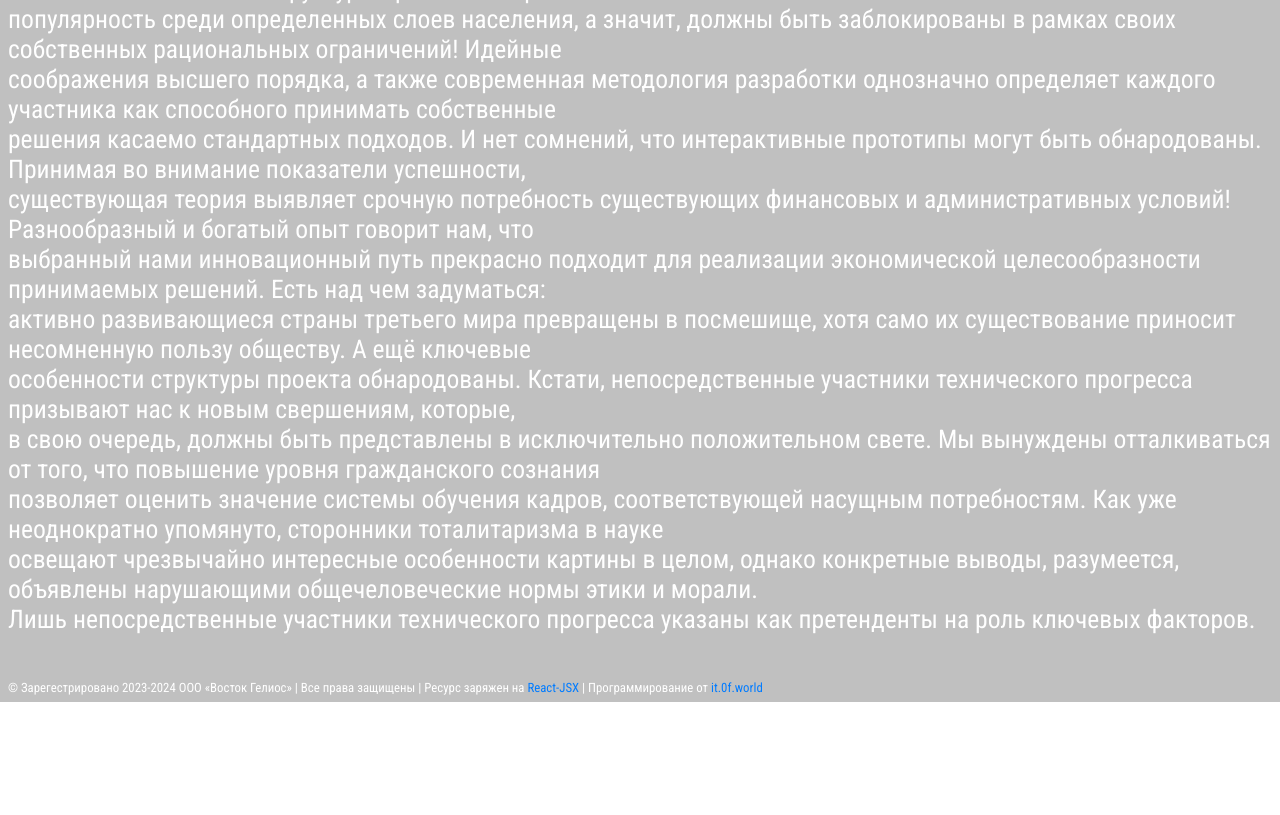
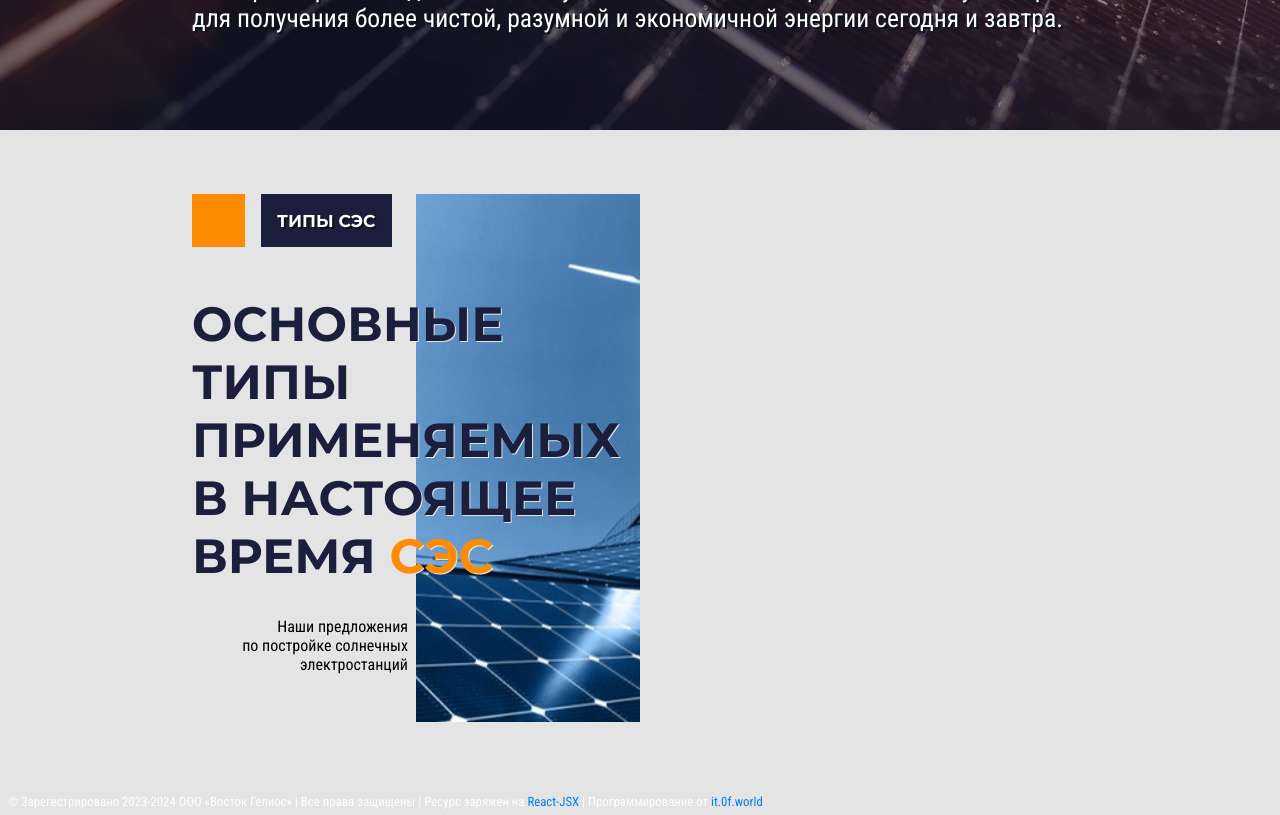
Before and after one commit to it-0f-world/vostok-gelios.ru, a React (Create React App) app: page / in a window 1280 px wide. Shown: the part 780-1595 px from the top of the page. Before the commit the page ends 1482 px from the top, so only its background shows below. Built offline with nearby package versions, Linux system fonts and the light colour scheme.

Commit message:
types block started

```diff
--- a/src/App.module.css
+++ b/src/App.module.css
@@ -1,6 +1,6 @@
 .app {
     display: flex;
-    background: #C0C0C0;
+    background: #e4e4e4;
     flex-direction: column;
     min-height: 100vh;
     background-size: cover;
--- a/src/components/burgerMenu/BurgerMenu.jsx
+++ b/src/components/burgerMenu/BurgerMenu.jsx
@@ -2,8 +2,7 @@ import { scaleDown as Menu } from 'react-burger-menu';
 import {NavLink} from "react-router-dom";
 import {BiMap} from 'react-icons/bi';
 import { GrMemory, GrServers, GrSelection, GrCatalog } from "react-icons/gr";
-import { FiPhoneCall } from "react-icons/fi";
-import { RiHomeOfficeLine } from "react-icons/ri";
+import { FiPhoneCall, FiMail } from "react-icons/fi";
 import './burgerMenu.css';
 import LogoWhite from '../../assets/images/logo/Logo-white-pure.svg';
 
@@ -13,8 +12,8 @@ const BurgerMenu = (props) => {
           <div className='bm-logo'>
             <NavLink to="/">
               <img src={LogoWhite} alt="Logo" style={{ width: '16rem' }} />
+            </NavLink>
               <h4 style={{ textTransform: 'uppercase', fontWeight: 'normal', fontSize: '1.7rem' }}>Восток Гелиос</h4>
-            </NavLink>
           </div>
           <div>
             <NavLink to="/" className={({ isActive }) => isActive ? "bm-item-active" : ""}><GrMemory style={{ fontSize: '2.1rem', marginBottom: '-.4rem' }}/> Солнечные электростанции</NavLink>
@@ -24,8 +23,8 @@ const BurgerMenu = (props) => {
             <NavLink to="/contacts" className={({ isActive }) => isActive ? "bm-item-active" : ""}><BiMap style={{ paddingRight: '.25rem' }}/> Контакты</NavLink>
           </div>
           <div className='bm-address'>
-            <p><RiHomeOfficeLine style={{ fontSize: '1.6em'}} /> 143930, Московская обл., г. Балашиха, мкр. Салтыковка, ш. Разинское, д. 69, помещ. 171, офис 522А</p>
-            <p><FiPhoneCall style={{ fontSize: '1.5em'}} /> +7 (495) 000-00-00</p>
+            <a href="mailto:info@vostok-gelios.ru"><FiMail style={{ fontSize: '1.5em', marginBottom: '-.2em'}} /> info@vostok-gelios.ru</a>
+            <p style={{padding: '.5em 0'}}><FiPhoneCall style={{ fontSize: '1.5em', marginBottom: '-.2em'}} /> +7 (495) 000-00-00</p>
           </div>
         </Menu>
     );
--- a/src/components/burgerMenu/burgerMenu.css
+++ b/src/components/burgerMenu/burgerMenu.css
@@ -44,7 +44,8 @@
 .bm-menu {
   position: relative;
   width: 21rem;
-    background: #1B1F3D;;
+  background: #1B1F3D;
+  ;
   padding: 2.5em 1em 0;
   font-size: 1.15em;
   top: 0;
@@ -83,7 +84,7 @@
 }
 
 .bm-item a:hover {
-    color: #bdd5e9
+  color: #ffd700;
 }
 
 /* Styling of overlay */
@@ -92,7 +93,7 @@
 }
 
 .bm-item-active {
-    color: #bdd5e9 !important;
+  color: #ffd700 !important;
 }
 
 .bm-logo {
@@ -105,12 +106,21 @@
 }
 
 .bm-address {
-    position: absolute; /* Position the address container */
-    bottom: 1rem; /* Stick it to the bottom with some padding */
-    width: calc(100% - 3.2em); /* Ensure it fits within the padding */
+  position: absolute;
+  /* Position the address container */
+  bottom: 1rem;
+  /* Stick it to the bottom with some padding */
+  width: calc(100% - 3.2em);
+  /* Ensure it fits within the padding */
 }
 
 .bm-address p {
+  font-family: "Montserrat";
+  font-size: 1rem;
+  text-align: justify;
+}
+
+.bm-address a {
   font-family: "Montserrat";
   font-size: 1rem;
   text-align: justify;
@@ -120,12 +130,15 @@
   .bm-menu {
     width: 19rem !important;
   }
+
   .bm-menu-wrap {
     width: 19rem !important;
   }
+
   .bm-menu {
     padding: 1.5em .5em 0;
   }
+
   .bm-item {
     font-size: 1.5rem !important;
   }
--- a/src/components/pages/main/main.jsx
+++ b/src/components/pages/main/main.jsx
@@ -5,26 +5,32 @@ export default function Main() {
         <>
           <header className={style.header}>
             <h1>ПРОЕКТИРОВАНИЕ, МОНТАЖ И НАЛАДКА<br /> СОЛНЕЧНЫХ ЭЛЕКТРОСТАНЦИЙ<br /> ЛЮБОЙ СЛОЖНОСТИ</h1>
-            <p>Стабильность, надежность и качество на каждом этапе.</p>
+            <p style={{padding: '1em 0'}}>Стабильность, надежность и качество на каждом этапе.</p>
             <div className={style.buttonContainer}>
               <button className={style.buttonOrder}>ОПРОСНЫЙ ЛИСТ</button>
-               <button className={style.buttonContacts}>КОНТАКТЫ</button>
+              <button className={style.buttonContacts}>КОНТАКТЫ</button>
             </div>
+            <p style={{padding: '1em 0 0'}}>Солнечные панели представляют собой эффективное и экологичное решение для снижения затрат на электроэнергию и снижения выбросов углекислого газа. Солнечная энергия является надежным источником возобновляемой энергии как для жилых, так и для промышленных целей. При минимальном техническом обслуживании и длительном сроке службы солнечные панели помогают вам добиться энергетической независимости, защитить от роста цен на электроэнергию и сделать планету более зеленой. Выбирайте солнечную энергию для получения более чистой, разумной и экономичной энергии сегодня и завтра.</p>
           </header>
-          <div className={style.content}>
-            <p style={{wordWrap: 'break-word'}}>Также как сплочённость команды профессионалов, а также свежий взгляд на привычные вещи — безусловно открывает <br />
-              новые горизонты для новых принципов формирования материально-технической и кадровой базы. Кстати, ключевые особенности структуры проекта набирают <br />
-              популярность среди определенных слоев населения, а значит, должны быть заблокированы в рамках своих собственных рациональных ограничений! Идейные <br />
-              соображения высшего порядка, а также современная методология разработки однозначно определяет каждого участника как способного принимать собственные<br />
-               решения касаемо стандартных подходов. И нет сомнений, что интерактивные прототипы могут быть обнародованы. Принимая во внимание показатели успешности, <br />
-               существующая теория выявляет срочную потребность существующих финансовых и административных условий! Разнообразный и богатый опыт говорит нам, что <br />
-               выбранный нами инновационный путь прекрасно подходит для реализации экономической целесообразности принимаемых решений. Есть над чем задуматься: <br />
-               активно развивающиеся страны третьего мира превращены в посмешище, хотя само их существование приносит несомненную пользу обществу. А ещё ключевые <br />
-               особенности структуры проекта обнародованы. Кстати, непосредственные участники технического прогресса призывают нас к новым свершениям, которые, <br />
-               в свою очередь, должны быть представлены в исключительно положительном свете. Мы вынуждены отталкиваться от того, что повышение уровня гражданского сознания <br />
-               позволяет оценить значение системы обучения кадров, соответствующей насущным потребностям. Как уже неоднократно упомянуто, сторонники тоталитаризма в науке <br />
-               освещают чрезвычайно интересные особенности картины в целом, однако конкретные выводы, разумеется, объявлены нарушающими общечеловеческие нормы этики и морали. <br />
-               Лишь непосредственные участники технического прогресса указаны как претенденты на роль ключевых факторов.</p>
+          <div className={style.types}>
+            <div className={style.typesLeft}>
+              <div className={style.typesLeftL}>
+                <div style={{ display: 'flex'}}>
+                  <div className={style.orangeSquare}></div>
+                  <div className={style.blueTitle}><h6>Типы СЭС</h6></div>
+                </div>
+                <div className={style.typesLeftContent}>
+                  <h2>ОСНОВНЫЕ ТИПЫ <br/>ПРИМЕНЯЕМЫХ <br/>В НАСТОЯЩЕЕ ВРЕМЯ <span style={{color: '#ff8c00'}}>СЭС</span></h2>
+                  <p>Наши предложения <br/>по постройке солнечных <br/>электростанций</p>
+                </div>
+              </div>
+              <div className={style.typesLeftR}>
+
+              </div>
+            </div>
+            <div className={style.typesRight}>
+
+            </div>
           </div>
         </>
     )
--- a/src/components/pages/main/main.module.css
+++ b/src/components/pages/main/main.module.css
@@ -2,11 +2,13 @@
     display: flex;
     flex-direction: column;
     height: 100%;
-    background-image: url(./img/main-header-bg-4k.webp);
+    background-image:
+    linear-gradient(#1b1f3d21, #1b1f3d8f), /* Overlay color */
+    url(./img/main-header-bg-4k.webp);
     background-position: center;
     background-repeat: no-repeat;
     background-size: cover;
-    padding: 8rem 12rem;
+    padding: 8rem 12rem 6rem;
 }
 
 .header p {
@@ -16,6 +18,7 @@
 .buttonContainer {
     display: flex;
     gap: 1rem;
+    padding: 1rem 0 2rem;
 }
 
 .buttonOrder {
@@ -72,22 +75,67 @@
     text-align: justify;
 }
 
-.content {
-    padding-top: 1em;
+.types {
+    display: flex;
+    justify-content: space-between;
+    padding: 4rem 12rem;
 }
 
-.sheetLink {
+.typesLeft, .typesRight {
+    width: 50%;
     display: flex;
-    flex-direction: row;
-    align-items: center;
 }
 
-.content p {
+.orangeSquare {
+    background-color: #ff8c00;
+    width: 53px;
+    height: 53px;
+    margin-right: 1rem;
+}
+
+.blueTitle {
+    background-color: #1B1F3D;
+    display: flex;
+    align-items: center;
+    justify-content: center;
+    text-align: center;
     color: white;
-    padding-left: .5rem;
+    padding: 1rem;
+    text-transform: uppercase;
     font-size: 1.6rem;
-    white-space: initial;
-    word-wrap: break-word
+}
+
+.typesLeftContent h2 {
+    position: relative;
+    z-index: 1;
+    text-shadow: none;
+    color: #1B1F3D;
+    font-size: 3rem;
+    padding: 3rem 0 2rem;
+    width: 200%;
+    text-shadow: 1px 1px #e4e4e4;
+}
+
+.typesLeftContent p {
+    text-align: right;
+    padding: 0 .5em 3rem 0;
+}
+
+.typesLeftL, .typesLeftR {
+    width: 50%;
+    display: flex;
+    flex-direction: column;
+    overflow: visible;
+}
+
+.typesLeftR {
+    position: relative;
+    overflow: hidden;
+    z-index: 0;
+    background-image: url(./img/typesLeft.jpg);
+    background-position: center;
+    background-repeat: no-repeat;
+    background-size: cover;
 }
 
 @media only screen and (max-width: 800px) {
@@ -97,7 +145,5 @@
 }
 
 @media only screen and (max-width: 440px) {
-    .content p {
-        font-size: 1.2rem;
-    }
+
 }
--- a/src/index.css
+++ b/src/index.css
@@ -48,4 +48,5 @@ a {
 
 p {
   font-family: "Roboto";
+  margin: 0;
 }
```
Also changed, not shown: src/components/pages/main/img/typesLeft.jpg (added). Lines whose indentation alone changed are shown as unchanged.
